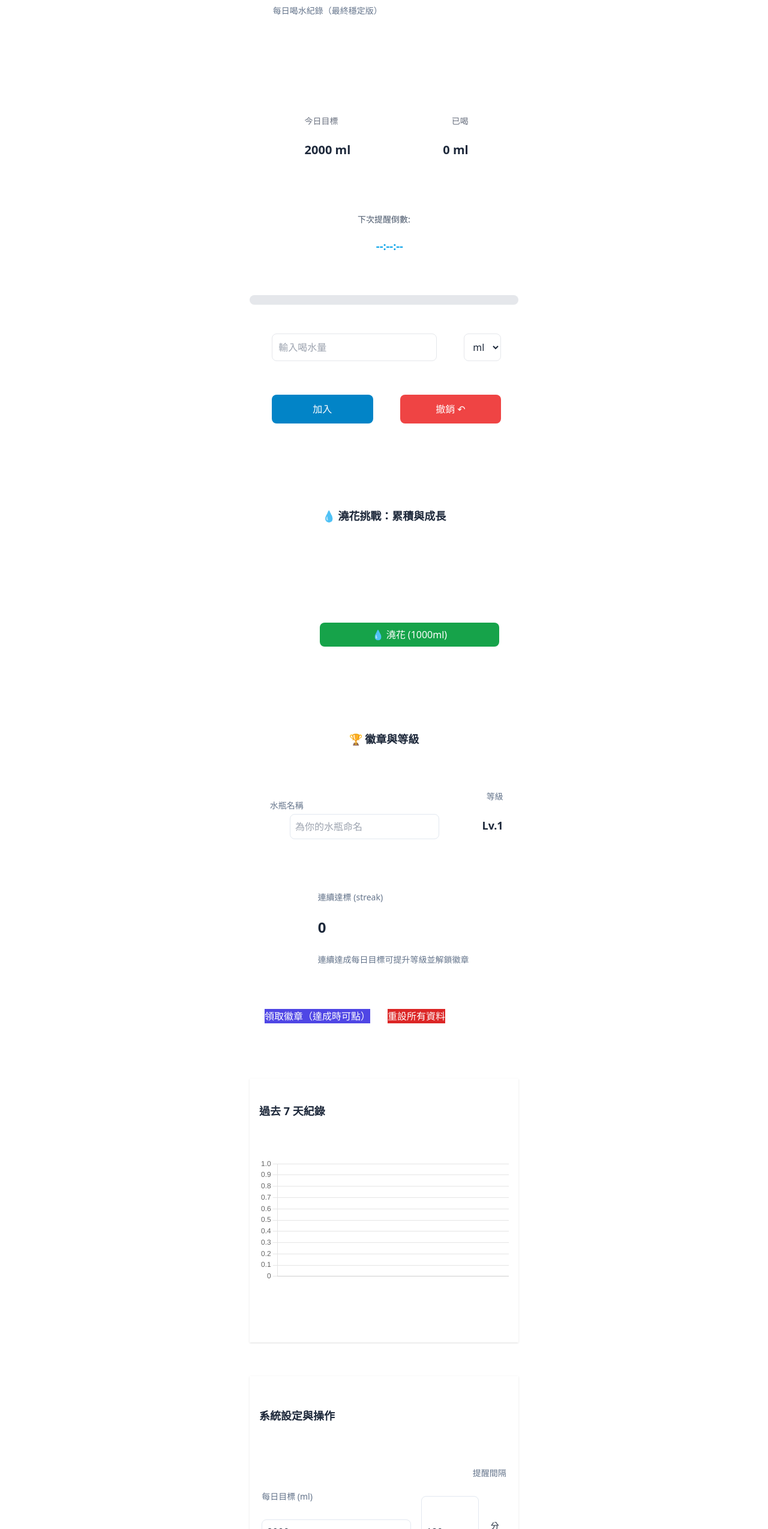
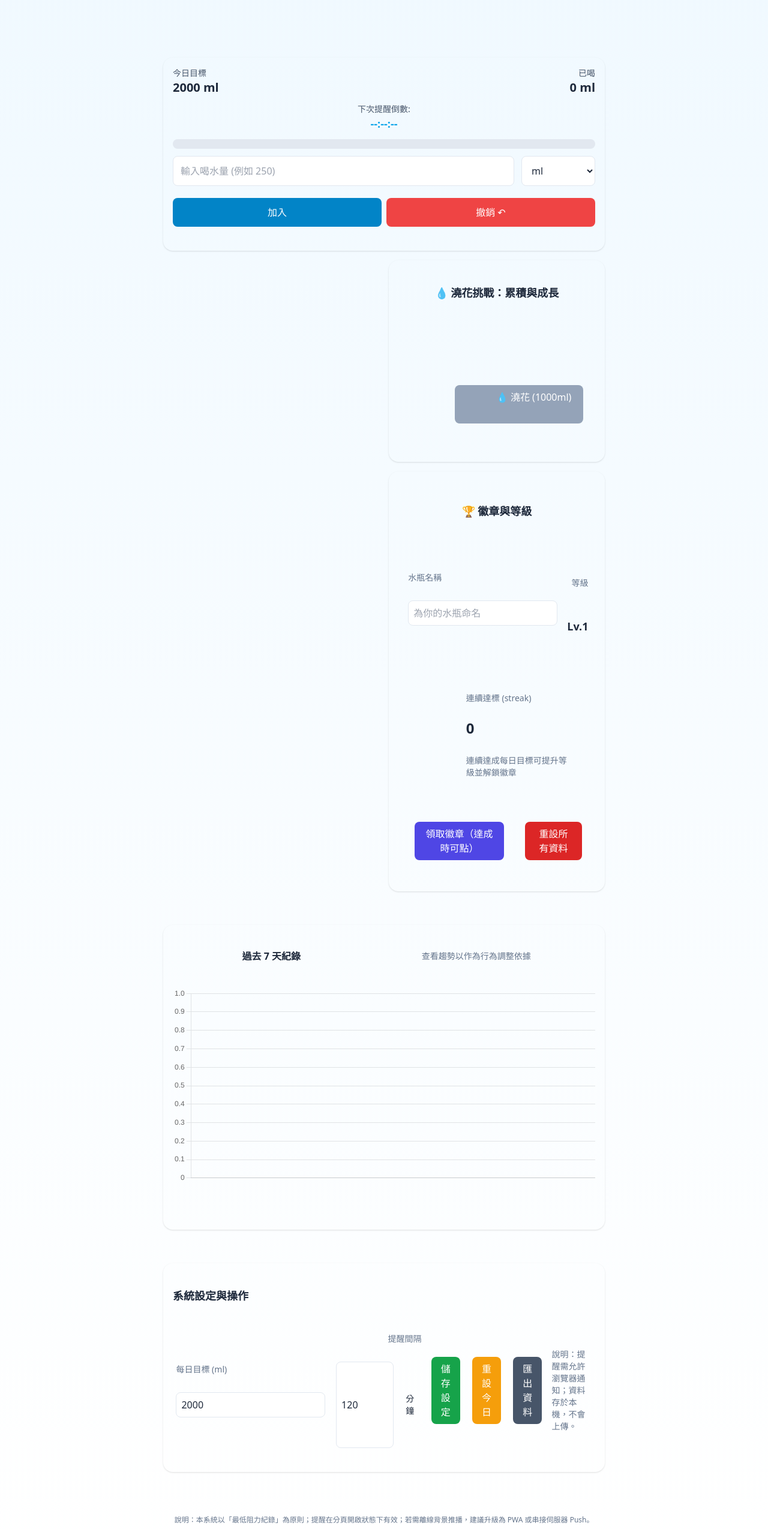
Before and after one commit to awabd9/Baby_Water_Gemini, a plain HTML site: page index.html in a window 1280 px wide. Shown: the part 112-2661 px from the top of the page at 60% size. Drawn offline with nearby package versions, Linux system fonts and the light colour scheme.

Commit message:
Update index.html

```diff
--- a/index.html
+++ b/index.html
@@ -3,119 +3,134 @@
 <head>
 <meta charset="utf-8" />
 <meta name="viewport" content="width=device-width, initial-scale=1, maximum-scale=1, user-scalable=no" />
-<title>WaterHero v3.5 — 每日喝水紀錄（最終穩定版）</title>
+<title>WaterHero v4.0 — 每日喝水紀錄（佈局最終穩定版）</title>
 
 <script src="https://cdn.tailwindcss.com"></script>
 <script src="https://cdn.jsdelivr.net/npm/chart.js@4.4.0/dist/chart.umd.min.js"></script>
 <script src="https://cdn.jsdelivr.net/npm/lottie-web@5.10.1/build/player/lottie.min.js"></script>
 
 <style>
-  /* 採納 GPT 的手機友好 CSS 鎖定 */
+    /* 全局 CSS 重置 */
     * {
         box-sizing: border-box;
     }
-  html, body {
+    /* 核心佈局鎖定：確保 BODY 無邊界、無溢出，並強制置中 */
+    body {
         margin: 0;
         padding: 0;
+        overflow-x: hidden !important;
+        display: flex;
+        justify-content: center; /* 讓主容器強制置中 */
+        min-height: 100vh;
         width: 100%;
-    overflow-x: hidden;
-    background-color: #f3f4f6;
-    /* 保持 WaterHero 原有風格的背景漸變 */
-    background-image: linear-gradient(to bottom, #eff6ff, #ffffff);
+        color: #111827; /* 確保淺色背景下的主體文字是深色 */
     }
-  .dark body {
-    background-image: linear-gradient(to bottom, #0f172a, #1e293b);
-  }
-  canvas {
-    max-width: 100% !important;
-    height: auto !important;
-  }
-  .glass {
-    backdrop-filter: blur(8px);
-    background: rgba(255, 255, 255, 0.7);
-    border-radius: 1rem;
-    padding: 1rem;
-  }
-  .dark .glass {
-    background: rgba(17,24,39,0.7);
-  }
+
+  .glass { backdrop-filter: blur(6px); background: rgba(255,255,255,0.65); }
+  .dark .glass { background: rgba(17,24,39,0.55); }
   .badge-anim { width: 92px; height: 92px; }
+  .progress-wave { background: linear-gradient(90deg, rgba(255,255,255,0.06), rgba(255,255,255,0)); }
 
   /* 遊戲化區塊 */
-  .water-bucket-wrapper { position: relative; width: 80px; height: 150px; border-radius: 5px 5px 20px 20px; overflow: hidden; margin:0 auto; }
+  .water-bucket-wrapper { position: relative; width: 80px; height: 150px; border-radius: 5px 5px 20px 20px; overflow: hidden; }
   .bucket-outline { position: absolute; top: 0; left: 0; width: 100%; height: 100%; border: 5px solid #a0a0a0; border-top: 10px solid #888; border-radius: 5px 5px 20px 20px; box-sizing: border-box; pointer-events: none; }
   .water-level { position: absolute; bottom: 0; left: 0; width: 100%; height: 0%; background: linear-gradient(to top, #007bff, #4dc3ff); transition: height 0.8s ease-out; border-radius: 0 0 15px 15px; }
-  .flower-garden { display:flex; flex-wrap:wrap; justify-content:center; align-content:flex-start; width:100%; height:150px; overflow-y:auto; padding:5px; border-radius:10px; margin-bottom:10px; border:1px dashed #c4d7e9; background:#f7fff7; position:relative; }
+  .flower-garden { display:flex; flex-wrap:wrap; justify-content:center; align-content:flex-start; width:100%; height:150px; overflow-y:auto; padding:5px; border-radius:10px; margin-bottom:10px; border:1px dashed #c4d7e9; background:#f7fff7; }
   .dark .flower-garden { background:#1a202c; border-color:#4a5568; }
-  .flower-unit { font-size:2em; margin:3px; line-height:1;}
+  .flower-unit { font-size:2em; margin:3px; cursor:default; line-height:1; }
   #gardenMessage { font-size:0.9em; color:#999; padding-top:50px; text-align:center; width:100%; }
-
-    /* 按鈕排版 */
-    .btn-row { display:flex; gap:0.5rem; flex-wrap:wrap; margin-top:0.5rem; }
+  /* Toast */
+  #toast {
+        position: fixed;
+        right: 20px;
+        bottom: 24px;
+        z-index: 9999;
+        display:flex;
+        flex-direction:column;
+        gap:8px;
+        max-width: 90%;
+        top: auto;
+        left: auto;
+    }
+  .toast-item {
+        background: rgba(0,0,0,0.8);
+        color: #fff;
+        padding:10px 14px;
+        border-radius:8px;
+        min-width:160px;
+        box-shadow: 0 6px 18px rgba(0,0,0,0.2);
+        font-size:14px;
+    }
+    /* 確保按鈕在手機上可以正確堆疊 */
+    .btn-row {
+        display: flex;
+        gap: 0.5rem; /* gap-2 */
+        width: 100%;
+        margin-top: 0.5rem; /* mt-2 */
+    }
     .btn-row button {
-        flex:1 1 0; /* 確保自動分配寬度 */
-        padding: 0.75rem 0.5rem; /* 縮小左右 padding (px-2) */
-        font-size: 1rem;
+        flex: 1 1 50%; /* 讓按鈕平均分配空間 */
+        min-width: 0;
     }
 </style>
 </head>
-<body class="flex flex-col items-center p-4 min-h-screen text-slate-800 dark:text-slate-100">
+<body class="bg-gradient-to-b from-sky-50 to-white text-slate-800 min-h-screen">
 
 <div id="toast"></div>
 
-<div class="w-full max-w-md">
-  <header class="w-full text-center mb-4 flex justify-between items-center">
-    <div class="text-left">
-      <h1 class="text-2xl font-semibold text-blue-600 dark:text-sky-400">WaterHero v3.5 💧</h1>
-      <p class="text-sm text-slate-500 dark:text-slate-300">每日喝水紀錄（最終穩定版）</p>
+<div class="max-w-3xl mx-auto p-4">
+  <header class="flex items-center justify-between mb-6">
+    <div>
+      <h1 class="text-2xl font-semibold text-slate-800">WaterHero v3.4 💧</h1>
     </div>
-    <div class="flex items-center gap-2">
-      <button id="notifyBtn" class="px-3 py-2 rounded-lg glass text-sm active:scale-95">提醒</button>
+    <div class="flex items-center gap-3">
+      <button id="notifyBtn" class="px-3 py-2 rounded-lg glass">提醒</button>
     </div>
   </header>
 
-<main class="w-full max-w-md flex flex-col gap-4">
-
-  <form id="addForm" onsubmit="event.preventDefault();" novalidate>
-  <section class="glass flex flex-col gap-3">
-      <div class="flex justify-between items-center">
-        <div class="text-left">
-          <div class="text-sm text-gray-500 dark:text-slate-300">今日目標</div>
-          <div class="text-xl font-bold"><span id="goalDisplay">2000</span> ml</div>
+  <main class="grid gap-4 md:grid-cols-2">
+    <form id="addForm" onsubmit="event.preventDefault();" novalidate class="md:col-span-2">
+    <section class="p-4 rounded-2xl glass shadow">
+        <div class="flex justify-between items-center mb-3">
+          <div>
+            <div class="text-sm text-slate-600">今日目標</div>
+            <div class="text-xl font-bold"><span id="goalDisplay">2000</span> <span id="unitLabel">ml</span></div>
           </div>
           <div class="text-right">
-          <div class="text-sm text-gray-500 dark:text-slate-300">已喝</div>
-          <div class="text-xl font-bold"><span id="todayTotal">0</span> ml</div>
+            <div class="text-sm text-slate-600">已喝</div>
+            <div class="text-xl font-bold"><span id="todayTotal">0</span> <span id="unitLabel2">ml</span></div>
           </div>
         </div>
 
-      <div class="w-full text-center text-sm">
-          <p class="font-medium text-slate-600 dark:text-slate-300">下次提醒倒數:</p>
+      <div class="w-full text-center text-sm mb-3">
+          <p class="font-medium text-slate-600">下次提醒倒數:</p>
           <div id="timerDisplay" class="text-lg font-bold text-sky-500">
               --:--:--
           </div>
       </div>
 
-      <div class="w-full bg-gray-200 dark:bg-slate-700 rounded-full h-4 overflow-hidden">
-        <div id="progressBar" class="bg-sky-500 h-4 rounded-full" style="width:0%;"></div>
+        <div class="w-full h-4 rounded-full bg-slate-200 dark:bg-slate-700 overflow-hidden mb-3">
+          <div id="progressBar" class="h-full bg-sky-400 dark:bg-sky-500 text-right progress-wave" style="width:0%"></div>
         </div>
 
-      <div class="flex items-center gap-2">
-        <input id="addInput" type="number" placeholder="輸入喝水量" class="flex-1 border rounded-lg p-2.5 focus:outline-none focus:ring-2 focus:ring-blue-400 bg-white dark:bg-slate-800">
-        <select id="unitSelect" class="border rounded-lg p-2.5 bg-white dark:bg-slate-800">
+        <div class="flex flex-col gap-3">
+          <div class="flex items-center gap-3">
+            <input id="addInput" type="number" placeholder="輸入喝水量 (例如 250)" class="flex-1 p-3 rounded-lg border border-slate-200 text-slate-800 bg-white">
+            <select id="unitSelect" class="p-3 rounded-lg border border-slate-200 bg-white text-slate-800">
               <option value="ml">ml</option>
-          <option value="cup">杯</option>
+              <option value="cup">杯 (250ml)</option>
             </select>
           </div>
 
           <div class="btn-row">
-        <button id="addBtn" class="bg-sky-600 text-white rounded-lg">加入</button>
-        <button id="undoBtn" class="bg-red-500 text-white rounded-lg" title="撤銷上一筆記錄">撤銷 ↶</button>
+            <button id="addBtn" class="bg-sky-600 text-white py-3 rounded-lg active:scale-95">加入</button>
+            <button id="undoBtn" class="bg-red-500 text-white py-3 rounded-lg active:scale-95" title="撤銷上一筆記錄">撤銷 ↶</button>
+          </div>
         </div>
     </section>
     </form>
 
-        <section class="glass">
+        <section class="p-4 rounded-2xl glass shadow">
       <h3 class="font-semibold text-lg mb-3 text-center">💧 澆花挑戰：累積與成長</h3>
       <div class="flex justify-around items-end h-48">
         <div class="water-bucket-wrapper">
@@ -125,12 +140,14 @@
 
         <div class="w-2/3 flex flex-col items-center justify-end h-full">
           <div id="flowerGarden" class="flower-garden"></div>
-        <button id="waterFlowerBtn" disabled class="w-full py-2 rounded-lg bg-green-600 text-white mt-2">💧 澆花 (1000ml)</button>
+          <button id="waterFlowerBtn" disabled class="w-full px-4 py-2 rounded-lg bg-green-600 text-white disabled:bg-slate-400 disabled:cursor-not-allowed mt-2" title="累積 1000ml 水可澆花">
+            💧 澆花 (1000ml)
+          </button>
         </div>
       </div>
     </section>
 
-        <section class="glass flex flex-col gap-3">
+        <section class="p-4 rounded-2xl glass shadow grid gap-3">
       <h3 class="font-semibold text-lg text-center">🏆 徽章與等級</h3>
       <div class="flex items-center justify-between">
         <div>
@@ -152,21 +169,22 @@
         </div>
       </div>
 
-    <div class="btn-stack flex-row justify-center">
-      <button id="claimBadge" class="bg-indigo-600 text-white">領取徽章（達成時可點）</button>
-      <button id="resetAll" class="bg-red-600 text-white">重設所有資料</button>
+      <div class="flex gap-2">
+        <button id="claimBadge" class="px-4 py-2 rounded-lg bg-indigo-600 text-white">領取徽章（達成時可點）</button>
+        <button id="resetAll" class="px-4 py-2 rounded-lg bg-red-600 text-white">重設所有資料</button>
       </div>
     </section>
 
-    <section class="p-4 glass shadow">
-    <h3 class="font-semibold text-lg mb-4">過去 7 天紀錄</h3>
-    <div class="w-full overflow-hidden">
-      <canvas id="waterChart" class="w-full"></canvas>
+        <section class="p-4 rounded-2xl glass shadow md:col-span-2">
+      <div class="flex justify-between items-center mb-4">
+        <h3 class="font-semibold">過去 7 天紀錄</h3>
+        <div class="text-sm text-slate-500 dark:text-slate-300">查看趨勢以作為行為調整依據</div>
       </div>
+      <canvas id="weekChart" height="140"></canvas>
       <div id="historyList" class="mt-3 text-sm text-slate-700 dark:text-slate-300"></div>
     </section>
 
-    <section class="p-4 glass shadow flex flex-col gap-3">
+        <section class="p-4 rounded-2xl glass shadow md:col-span-2">
       <h3 class="font-semibold text-lg">系統設定與操作</h3>
       <div class="flex items-center justify-between">
         <div>
@@ -180,24 +198,25 @@
             <div class="self-center text-sm">分鐘</div>
         </div>
       </div>
+
+      <div class="flex gap-2">
+        <button id="saveSettings" class="px-4 py-2 rounded-lg bg-green-600 text-white">儲存設定</button>
+        <button id="resetToday" class="px-4 py-2 rounded-lg bg-amber-500 text-white">重設今日</button>
+        <button id="exportBtn" class="px-4 py-2 rounded-lg bg-slate-600 text-white">匯出資料</button>
       </div>
-
-    <div class="btn-stack flex-row justify-between">
-      <button id="saveSettings" class="bg-green-600 text-white">儲存設定</button>
-      <button id="resetToday" class="bg-amber-500 text-white">重設今日</button>
-      <button id="exportBtn" class="bg-slate-600 text-white">匯出資料</button>
-    </div>
-    <div class="text-sm text-slate-500 dark:text-slate-300">說明：資料存於本機，不會上傳。</div>
+      <div class="text-sm text-slate-500 dark:text-slate-300">說明：提醒需允許瀏覽器通知；資料存於本機，不會上傳。</div>
     </section>
 
+    <footer class="text-xs text-slate-500 dark:text-slate-400 mt-4 md:col-span-2">
+      說明：本系統以「最低阻力紀錄」為原則；提醒在分頁開啟狀態下有效；若需離線背景推播，建議升級為 PWA 或串接伺服器 Push。
+    </footer>
   </main>
-
-<footer class="text-xs text-gray-400 mt-4 mb-2">© 2025 WaterHero - 穩定版</footer>
-
+</div>
 
 <script>
 /*
-  WaterHero v3.0 - 最終穩定版 (手機優先佈局)
+  WaterHero v2.4 - 最終穩定版
+  修正重點：移除所有 showToast 呼叫，確保靜默運行。
 */
 
 const LS_KEY = 'waterhero_v1';
@@ -270,7 +289,7 @@ const unitLabel2 = document.getElementById('unitLabel2');
 const goalInput = document.getElementById('goalInput');
 const saveSettings = document.getElementById('saveSettings');
 const resetTodayBtn = document.getElementById('resetToday');
-const weekChartCtx = document.getElementById('waterChart'); // 注意：ID 改為 waterChart
+const weekChartCtx = document.getElementById('weekChart');
 const historyList = document.getElementById('historyList');
 const exportBtn = document.getElementById('exportBtn');
 const bottleNameInput = document.getElementById('bottleName');
@@ -314,6 +333,7 @@ function onAdd(){
   if(!addInput) return; // 確保元素存在
 
   const raw = parseFloat(addInput.value);
+  // 這裡進行純 JS 驗證
   if (!raw || raw <= 0) { showToast('請輸入大於 0 的數字'); return; }
   let addMl = raw;
   if (unitSelect && unitSelect.value === 'cup') addMl = raw * 250;
@@ -328,7 +348,7 @@ function onAdd(){
   if (prevTotal < state.settings.goal && newTotal >= state.settings.goal){
     onAchieveToday();
   } else {
-    console.log(`已新增 ${addMl} ml`);
+    console.log(`已新增 ${addMl} ml`); // 訊息導向 Console
   }
   state.meta.lastReminderTime = Date.now();
 }
```
Lines whose indentation alone changed are shown as unchanged.
